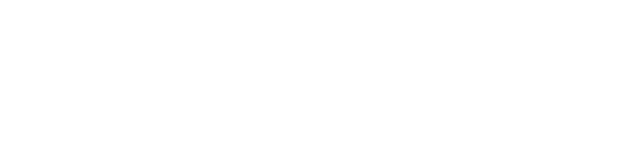
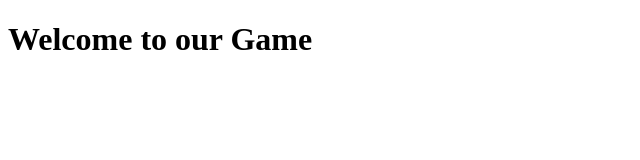
Before and after one commit to HillsonShalom/GameProject, a website: page wwwroot/index.html in a window 1280 px wide. Shown: the whole page, without its empty margins (0-640 px from the left). Drawn offline with Linux system fonts and the light colour scheme.

Commit message:
comtinue

```diff
--- a/wwwroot/index.html
+++ b/wwwroot/index.html
@@ -6,6 +6,6 @@
     <title>Document</title>
 </head>
 <body>
-    <h1></h1>
+    <h1>Welcome to our Game</h1>
 </body>
 </html>
```
